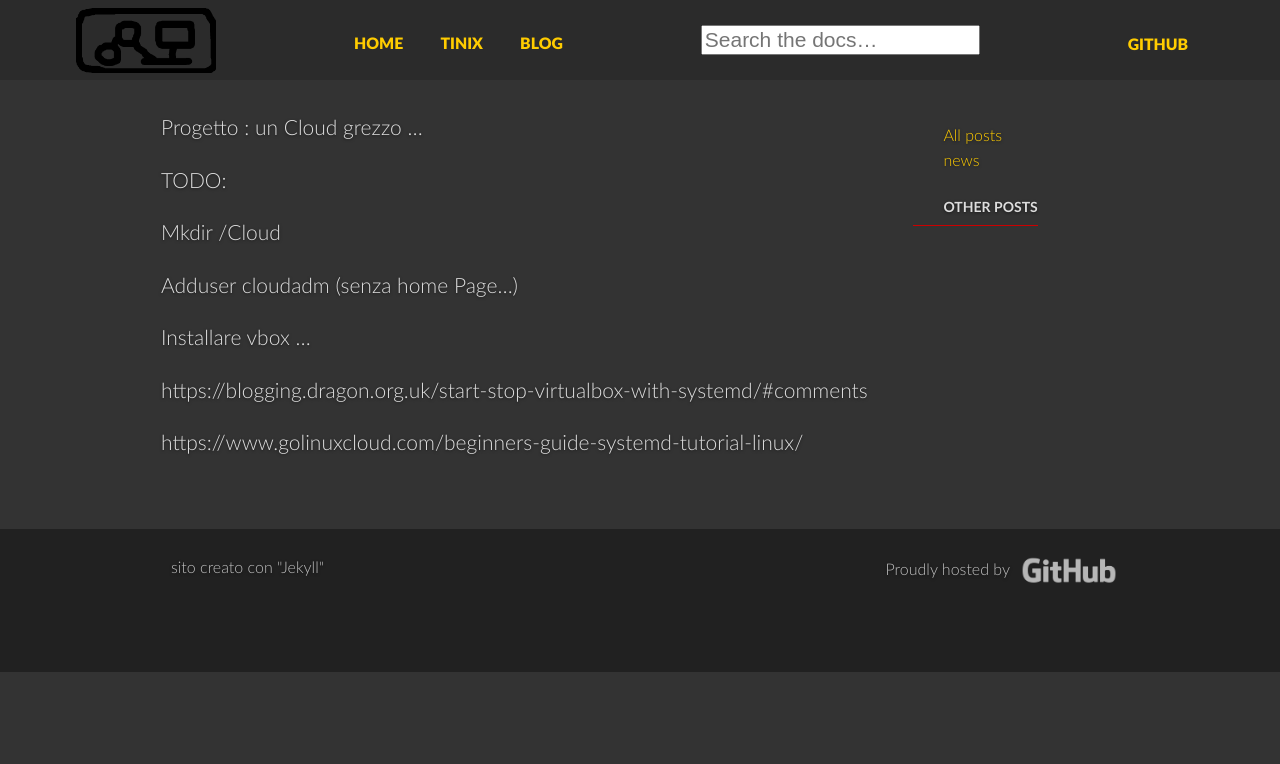
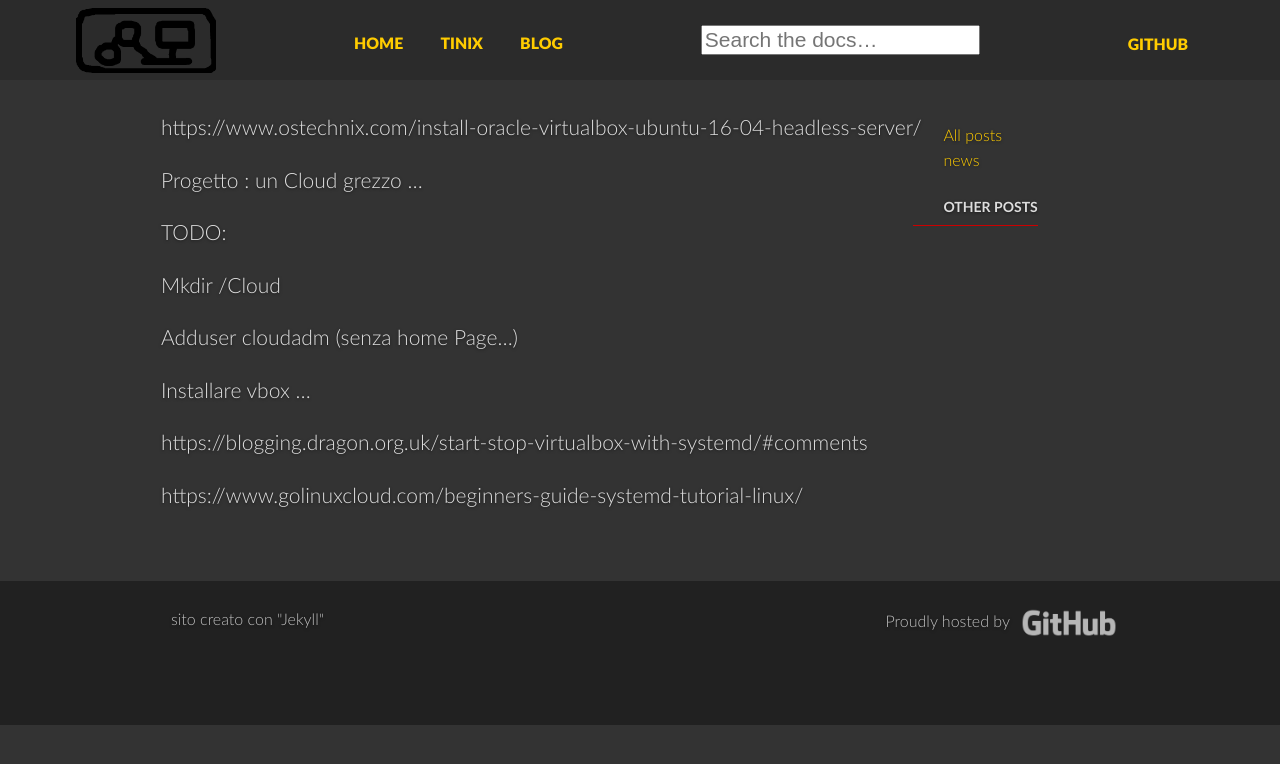
Before and after one commit to pablitocalvo/pablitocalvo.github.io, a Jekyll site: the page built from _posts/2020-01-23-rawCloud.md, in a window 1280 px wide. Shown: the top 764 px of the page. Built offline with Jekyll 4.4.1, drawn with Linux system fonts in a browser that asks for light colours; comment, search, counter and statistics services are not loaded; some of the changed lines change nothing that is shown.

Commit message:
Update 2020-01-23-rawCloud.md

```diff
--- a/_posts/2020-01-23-rawCloud.md
+++ b/_posts/2020-01-23-rawCloud.md
@@ -4,6 +4,10 @@ title:  "RAW Cloud"
 date:   2020-01-23 20:24:00 +0100
 categories: blog
 ---
+
+
+https://www.ostechnix.com/install-oracle-virtualbox-ubuntu-16-04-headless-server/
+
 
 
 Progetto : un Cloud grezzo ...
```
